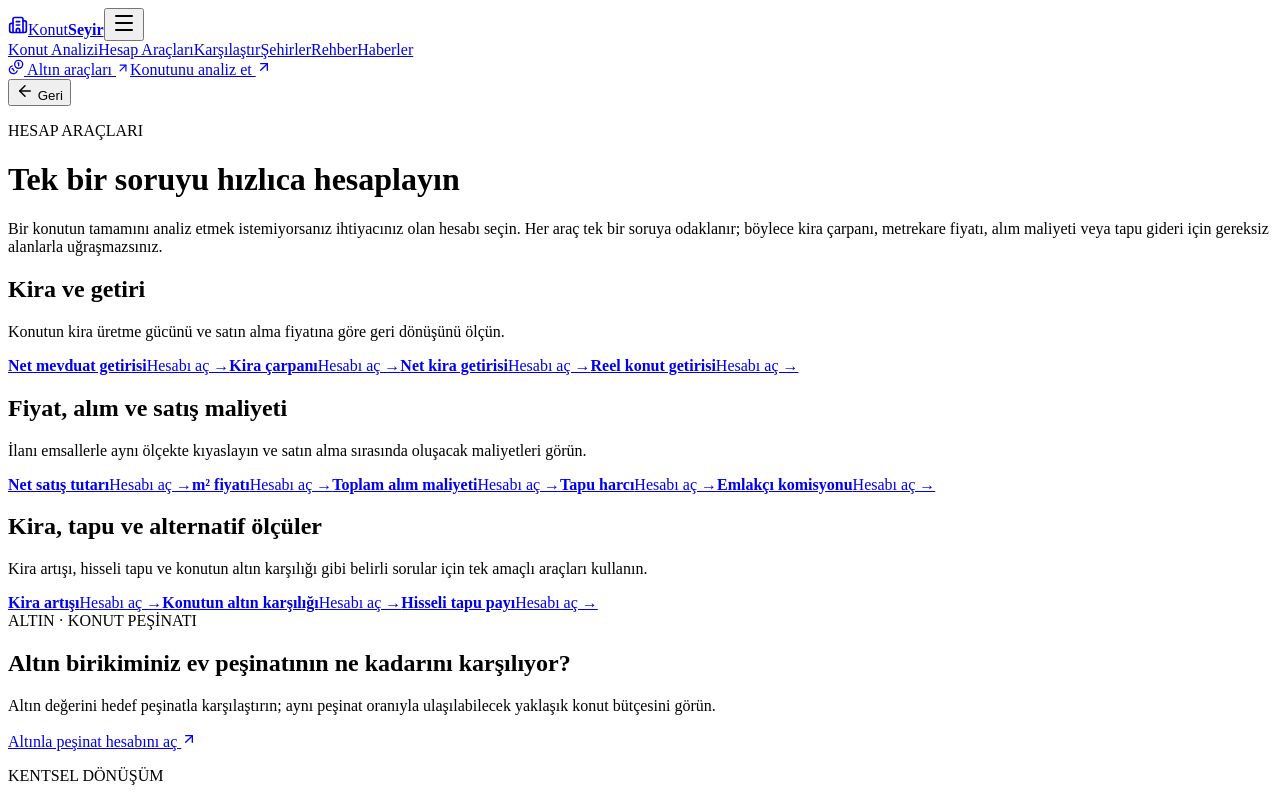
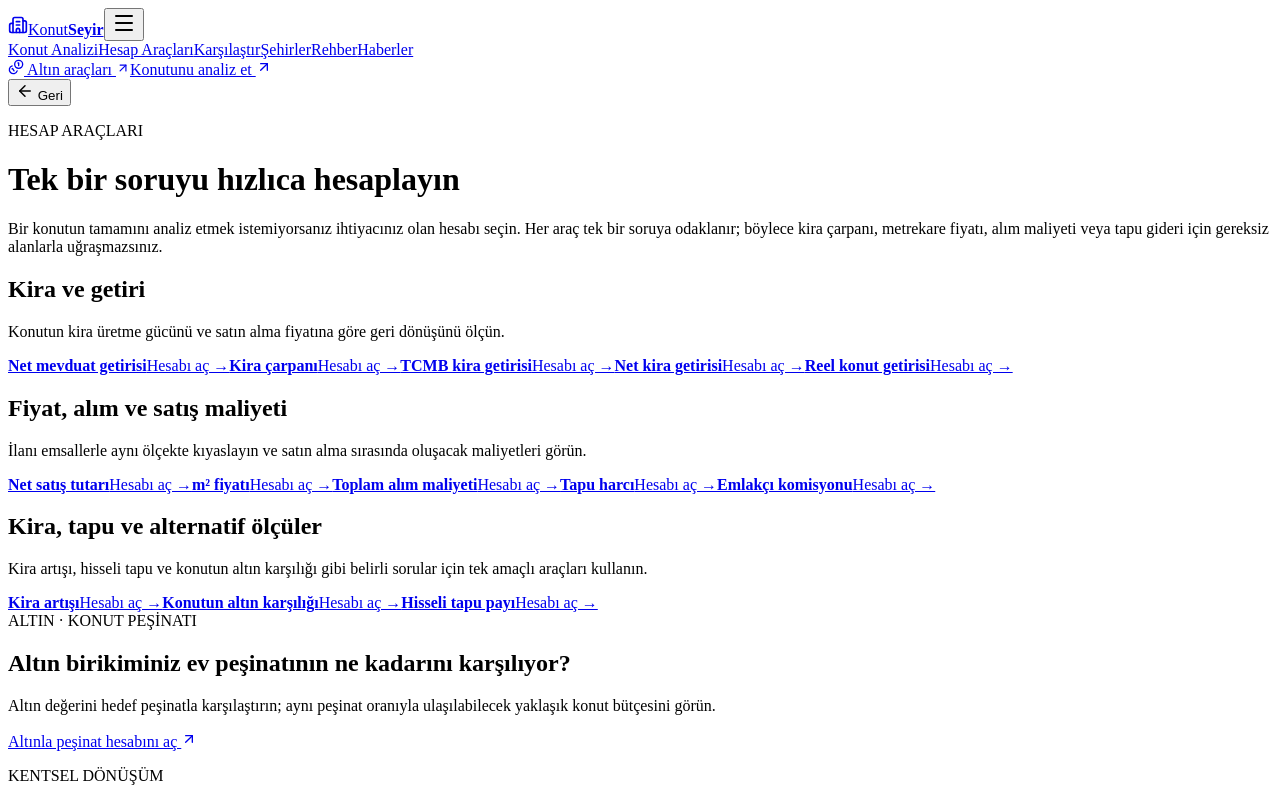
Before and after one commit to robotbilge/konutseyir, a Next.js app: page /hesaplama in a window 1280 px wide. Shown: the top 800 px of the page. Built offline with nearby package versions, Linux system fonts and the light colour scheme.

Commit message:
feat: expose rental yield tool in routes and calculator hub

```diff
--- a/app/hesaplama/page.tsx
+++ b/app/hesaplama/page.tsx
@@ -3,7 +3,7 @@ import {Header,Footer} from '../../components/site-chrome';
 import {focusedTools} from '../../components/focused-tool-page';
 
 const groups=[
- {title:'Kira ve getiri',text:'Konutun kira üretme gücünü ve satın alma fiyatına göre geri dönüşünü ölçün.',items:focusedTools.filter(x=>['/hesaplama/kira-carpani','/hesaplama/net-kira','/hesaplama/reel-getiri','/hesaplama/mevduat'].includes(x.href))},
+ {title:'Kira ve getiri',text:'Konutun kira üretme gücünü ve satın alma fiyatına göre geri dönüşünü ölçün.',items:focusedTools.filter(x=>['/hesaplama/kira-carpani','/hesaplama/kira-getirisi','/hesaplama/net-kira','/hesaplama/reel-getiri','/hesaplama/mevduat'].includes(x.href))},
  {title:'Fiyat, alım ve satış maliyeti',text:'İlanı emsallerle aynı ölçekte kıyaslayın ve satın alma sırasında oluşacak maliyetleri görün.',items:focusedTools.filter(x=>['/hesaplama/metrekare','/hesaplama/alim-maliyeti','/hesaplama/tapu-harci','/hesaplama/emlak-komisyonu','/karar-araclari'].includes(x.href))},
  {title:'Kira, tapu ve alternatif ölçüler',text:'Kira artışı, hisseli tapu ve konutun altın karşılığı gibi belirli sorular için tek amaçlı araçları kullanın.',items:focusedTools.filter(x=>['/hesaplama/kira-artis-orani','/hesaplama/hisseli-tapu','/hesaplama/altin-bazli-konut'].includes(x.href))}
 ];
```
